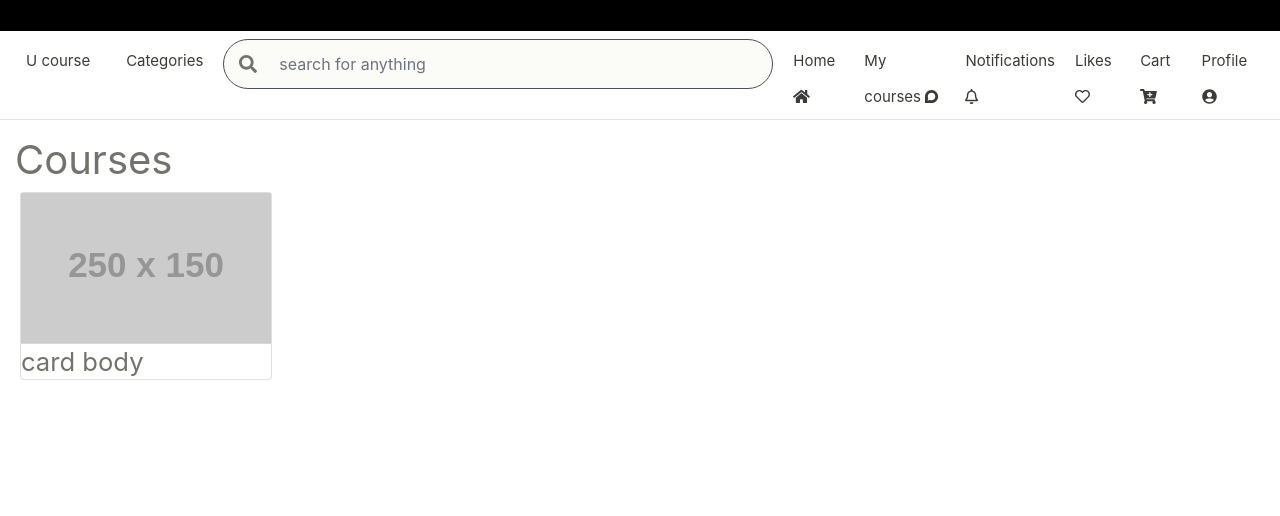
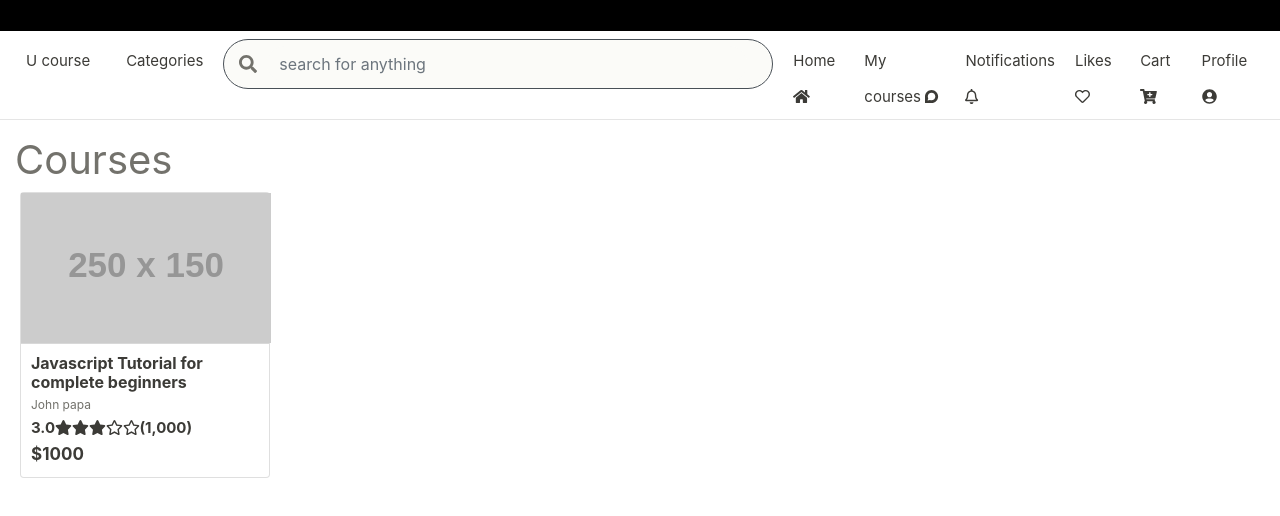
Before and after one commit to hareeshcs33/u-course-vue, a Vue app: page /#/u-course in a window 1280 px wide. Shown: the top 516 px of the page. Built offline with nearby package versions, Linux system fonts and the light colour scheme; a web font is replaced by a local one.

Commit message:
course item static code added.

```diff
--- a/src/courses/course-item.vue
+++ b/src/courses/course-item.vue
@@ -3,8 +3,49 @@
         <div class="card-header p-0">
             <img src="https://via.placeholder.com/250x150" />
         </div>
-        <div class="card-body p-0">
-            card body
+        <div class="card-body item-card-body">
+            <h3 class="item-title">Javascript Tutorial for complete beginners</h3>
+            <div class="item-author">John papa</div>
+            <div class="item-rating">
+                <span>3.0</span>
+                <span>
+                    <i class="fas fa-star"></i>
+                    <i class="fas fa-star"></i>
+                    <i class="fas fa-star"></i>
+                    <i class="far fa-star"></i>
+                    <i class="far fa-star"></i>
+                </span>
+                <span>(1,000)</span>
+            </div>
+            <div class="item-price">$1000</div>
         </div>
     </div>
 </template>
+<style>
+.course-item {
+    color: #3c3b37;
+    width: 250px;
+}
+.item-card-body {
+    padding: 10px;
+}
+.item-title {
+    font-size: 16px;
+    font-weight: bold;
+    margin-bottom: 5px;
+}
+.item-author {
+    color: #73726c;
+    font-size: 12px;
+    margin-bottom: 3px;
+}
+.item-rating {
+    font-size: 15px;
+    font-weight: bold;
+    margin-bottom: 5px;
+}
+.item-price {
+    font-size: 17px;
+    font-weight: bold;
+}
+</style>
```
